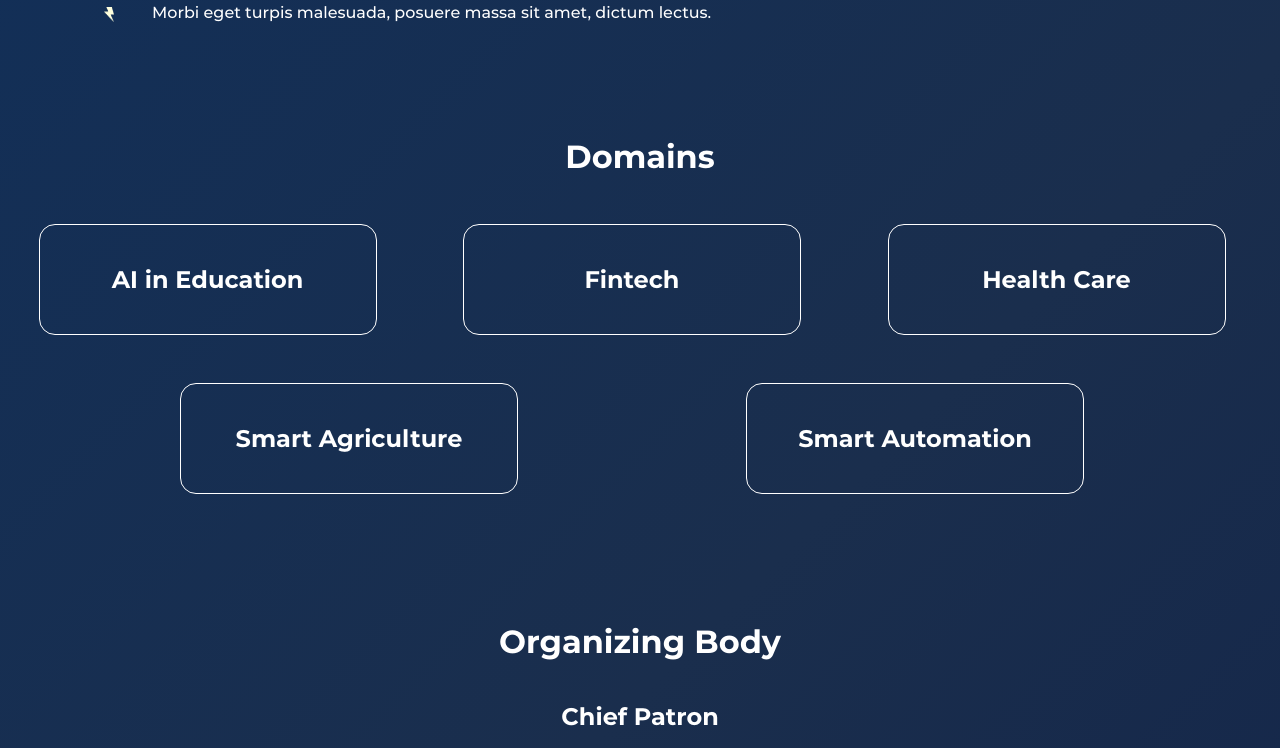
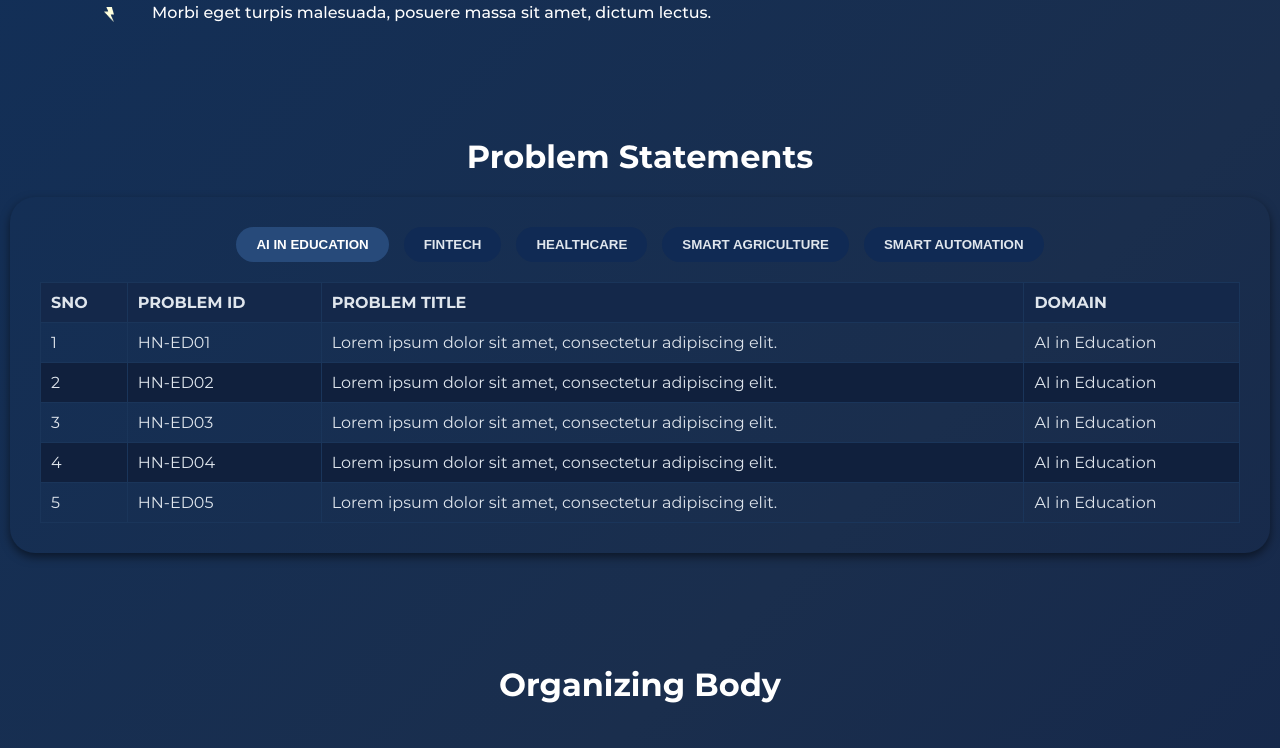
Before and after one commit to Abhinavtej/30HourHackathon, a React (Create React App) app: page / in a window 1280 px wide. Shown: the part 1440-2188 px from the top of the page. Built offline with nearby package versions, Linux system fonts and the light colour scheme.

Commit message:
added problem statement component

```diff
--- a/src/App.js
+++ b/src/App.js
@@ -20,8 +20,8 @@ function App() {
         <div className="guidelines"><Guidelines /></div>
         <div className="domains"><Domains /></div>
         <Organizers />
-        <Student />
-        <div className="contact"><Contact /></div>
+        <div className="contact"><Student /></div>
+        <Contact />
         <Footer />
     </div>
   );
--- a/src/assets/domains.js
+++ b/src/assets/domains.js
@@ -1,24 +1,39 @@
-const postsData = [
-    {
-      "id": 1,
-      "title": "AI in Education",
-    },
-    {
-      "id": 2,
-      "title": "Fintech"
-    },
-    {
-      "id": 3,
-      "title": "Health Care"
-    },
-    {
-      "id": 4,
-      "title": "Smart Agriculture"
-    },
-    {
-      "id": 5,
-      "title": "Smart Automation"
-    }
-];
+const domainsData = {
+  "AI in Education": [
+    { id: "HN-ED01", title: "Lorem ipsum dolor sit amet, consectetur adipiscing elit." },
+    { id: "HN-ED02", title: "Lorem ipsum dolor sit amet, consectetur adipiscing elit." },
+    { id: "HN-ED03", title: "Lorem ipsum dolor sit amet, consectetur adipiscing elit." },
+    { id: "HN-ED04", title: "Lorem ipsum dolor sit amet, consectetur adipiscing elit." },
+    { id: "HN-ED05", title: "Lorem ipsum dolor sit amet, consectetur adipiscing elit." },
+  ],
+  "Fintech": [
+    { id: "HN-FT01", title: "Lorem ipsum dolor sit amet, consectetur adipiscing elit." },
+    { id: "HN-FT02", title: "Lorem ipsum dolor sit amet, consectetur adipiscing elit." },
+    { id: "HN-FT03", title: "Lorem ipsum dolor sit amet, consectetur adipiscing elit." },
+    { id: "HN-FT04", title: "Lorem ipsum dolor sit amet, consectetur adipiscing elit." },
+    { id: "HN-FT05", title: "Lorem ipsum dolor sit amet, consectetur adipiscing elit." },
+  ],
+  "HealthCare": [
+    { id: "HN-HC01", title: "Lorem ipsum dolor sit amet, consectetur adipiscing elit." },
+    { id: "HN-HC02", title: "Lorem ipsum dolor sit amet, consectetur adipiscing elit." },
+    { id: "HN-HC03", title: "Lorem ipsum dolor sit amet, consectetur adipiscing elit." },
+    { id: "HN-HC04", title: "Lorem ipsum dolor sit amet, consectetur adipiscing elit." },
+    { id: "HN-HC05", title: "Lorem ipsum dolor sit amet, consectetur adipiscing elit." },
+  ],
+  "Smart Agriculture": [
+    { id: "HN-AG01", title: "Lorem ipsum dolor sit amet, consectetur adipiscing elit." },
+    { id: "HN-AG02", title: "Lorem ipsum dolor sit amet, consectetur adipiscing elit." },
+    { id: "HN-AG03", title: "Lorem ipsum dolor sit amet, consectetur adipiscing elit." },
+    { id: "HN-AG04", title: "Lorem ipsum dolor sit amet, consectetur adipiscing elit." },
+    { id: "HN-AG05", title: "Lorem ipsum dolor sit amet, consectetur adipiscing elit." },
+  ],
+  "Smart Automation": [
+    { id: "HN-SA01", title: "Lorem ipsum dolor sit amet, consectetur adipiscing elit." },
+    { id: "HN-SA02", title: "Lorem ipsum dolor sit amet, consectetur adipiscing elit." },
+    { id: "HN-SA03", title: "Lorem ipsum dolor sit amet, consectetur adipiscing elit." },
+    { id: "HN-SA04", title: "Lorem ipsum dolor sit amet, consectetur adipiscing elit." },
+    { id: "HN-SA05", title: "Lorem ipsum dolor sit amet, consectetur adipiscing elit." },
+  ],
+};
 
-export default postsData;
+export default domainsData;
--- a/src/components/Domains.js
+++ b/src/components/Domains.js
@@ -1,29 +1,53 @@
-import React from 'react'
-import './css/Domains.css'
-import postsData from '../assets/domains.js'
+import React, { useState } from "react";
+import "./css/Domains.css";
+import domainsData from "../assets/domains.js";
 
 function Domains() {
-  const renderProductCards = () => {
-    return postsData.slice(0, 5).map(post => (
-      <div className="card" id="card" key={post.id} style={{ width: "19rem", marginRight: "1rem", marginBottom: "1rem" }}>
-          <div className="card-contents">
-            <p style={{textAlign: 'center', fontWeight: 'bold', fontSize: '1.5em'}}>{post.title}</p>
-          </div>
-      </div>
-    ));
-  };
-  // const ProblemStatements = () => {
-  //   window.location.href = "/";
-  // };
+  const [selectedDomain, setSelectedDomain] = useState("AI in Education");
+
+  const handleDomainChange = (domain) => setSelectedDomain(domain);
+
   return (
     <div className='App-domains'>
-        <h1>Domains</h1>
-        {/* <h3 onClick={ProblemStatements}>&rarr; Problem Statements are Live Now &larr;</h3> */}
-        <div className="cards">
-          {renderProductCards()}
-        </div>
+        <h1>Problem Statements</h1>
+        <div className="domains-container">
+      {/* Tabs for selecting domains */}
+      <div className="tabs">
+        {Object.keys(domainsData).map((domain) => (
+          <button
+            key={domain}
+            className={`tab-button ${selectedDomain === domain ? "active" : ""}`}
+            onClick={() => handleDomainChange(domain)}
+          >
+            {domain.toUpperCase()}
+          </button>
+        ))}
+      </div>
+
+      {/* Table to display domain problems */}
+      <table className="domains-table">
+        <thead>
+          <tr>
+            <th>SNo</th>
+            <th>Problem ID</th>
+            <th>Problem Title</th>
+            <th>Domain</th>
+          </tr>
+        </thead>
+        <tbody>
+          {domainsData[selectedDomain].map((item, index) => (
+            <tr key={item.id}>
+              <td>{index + 1}</td>
+              <td>{item.id}</td>
+              <td>{item.title}</td>
+              <td>{selectedDomain}</td>
+            </tr>
+          ))}
+        </tbody>
+      </table>
     </div>
-  )
+    </div>
+  );
 }
 
-export default Domains
+export default Domains;
--- a/src/components/Navbar.js
+++ b/src/components/Navbar.js
@@ -36,7 +36,7 @@ function Navbar() {
                 <ul />
                     <li><Link to="about" smooth={true} duration={500} offset={-150}>About</Link></li>
                     <li><Link to="guidelines" smooth={true} duration={500} offset={-150}>Guidelines</Link></li>
-                    <li><Link to="domains" smooth={true} duration={500} offset={-150}>Domains</Link></li>
+                    <li><Link to="domains" smooth={true} duration={500} offset={-150}>Problem Statements</Link></li>
                     <li><Link to="contact" smooth={true} duration={500} offset={-150}>Contact</Link></li>
             </div>
             <div className="App-Register">
--- a/src/components/css/Domains.css
+++ b/src/components/css/Domains.css
@@ -1,65 +1,91 @@
-.App-domains li {
-    color: #fff;
-    padding: 0 7em;
-    font-weight: 500;
-    text-align: justify;
-    line-height: 1.5;
+/* App domain margin */
+.App-domains {
+  margin-bottom: 7em;
 }
 
-
-.cards {
-    display: flex;
-    flex-wrap: wrap;
-    justify-content: space-evenly;
-    gap: 2em;
-    margin-top: 3em;
+/* Main container styling */
+.domains-container {
+  font-family: 'Montserrat', sans-serif;
+  color: #e0e6ed;
+  padding: 30px;
+  margin: 20px auto;
+  border-radius: 25px;
+  max-width: 1200px;
+  box-shadow: 0 4px 10px rgba(0, 0, 0, 0.5);
 }
 
-.card {
-    color: #fff;
-    background-color: transparent;
-    border: 1px solid #fff;
-    border-radius: 1em;
-    padding: 1em;
-    margin-bottom: 5em;
-    transition: all 0.5s ease-in-out;
+/* Tabs section */
+.tabs {
+  display: flex;
+  justify-content: center;
+  gap: 15px;
+  margin-bottom: 20px;
 }
 
-.card-contents {
-    display: flex;
-    flex-direction: column;
-    align-items: center;
+.tab-button {
+  background-color: #102a54; /* Muted dark blue */
+  color: #e0e6ed; /* Light blue-gray */
+  border: none;
+  padding: 10px 20px;
+  cursor: pointer;
+  font-weight: bold;
+  border-radius: 20px;
+  transition: background-color 0.3s ease, color 0.3s ease;
 }
 
-.card:hover {
-    transform: scale(1.15);
+.tab-button:hover {
+  background-color: #1c3866; /* Slightly brighter blue on hover */
+  color: #ffffff; /* Pure white text on hover */
 }
 
-.App-domains {
-    margin-bottom: 7em;
+.tab-button.active {
+  background-color: #274a7a; /* Highlighted blue for active tab */
+  color: #ffffff;
 }
 
-.App-domains h3 {
-    color: #fff;
-    text-align: center;
-    cursor: pointer;
+/* Table styling */
+.domains-table {
+  width: 100%;
+  border-collapse: collapse;
+  margin-top: 10px;
+  color: #e0e6ed; /* Matches text color for consistency */
 }
 
+.domains-table th,
+.domains-table td {
+  border: 1px solid #1a355a; /* Border matches the gradient tones */
+  padding: 10px;
+  text-align: left;
+}
+
+.domains-table th {
+  background-color: #14284a; /* Darker blue for header */
+  text-transform: uppercase;
+  font-weight: bold;
+}
+
+.domains-table tr:nth-child(even) {
+  background-color: #10203d; /* Alternating row color: deep blue */
+}
+
+.domains-table tr:hover {
+  background-color: #1a2f52; /* Subtle blue hover effect */
+}
+
+/* Responsive styling for smaller screens */
 @media screen and (max-width: 768px) {
-    .App-domains li {
-        padding: 0 2em;
-    }
+  .domains-container {
+    padding: 20px;
+  }
 
-    .App-domains {
-        margin-bottom: 3em;
-    }
+  .tab-button {
+    padding: 8px 15px;
+    font-size: 14px;
+  }
 
-    .cards {
-        gap: 1em;
-    }
-
-    .card {
-        padding: 0em;
-        margin-bottom: 2em;
-    }
+  .domains-table th,
+  .domains-table td {
+    font-size: 14px;
+    padding: 8px;
+  }
 }
```
